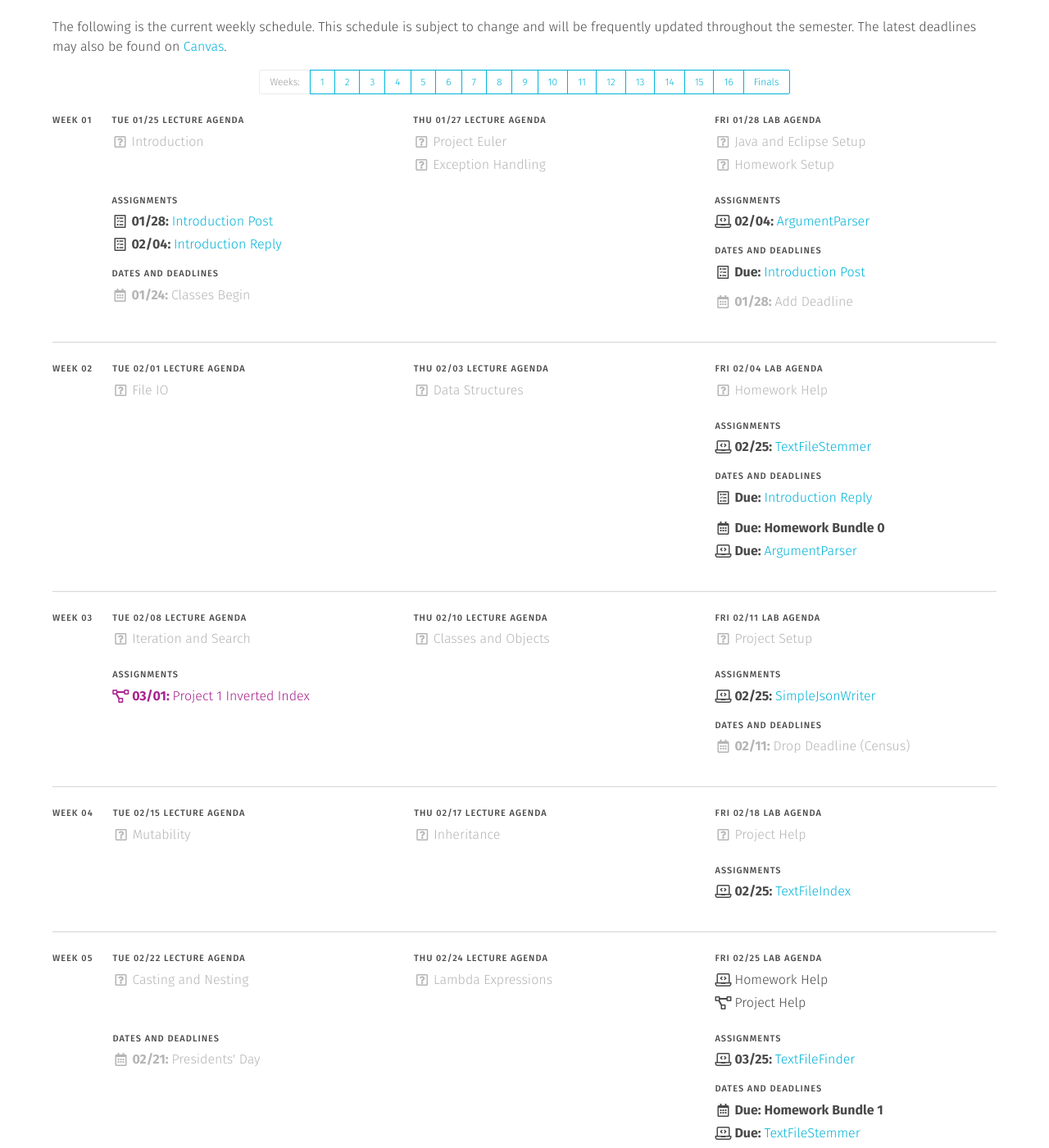
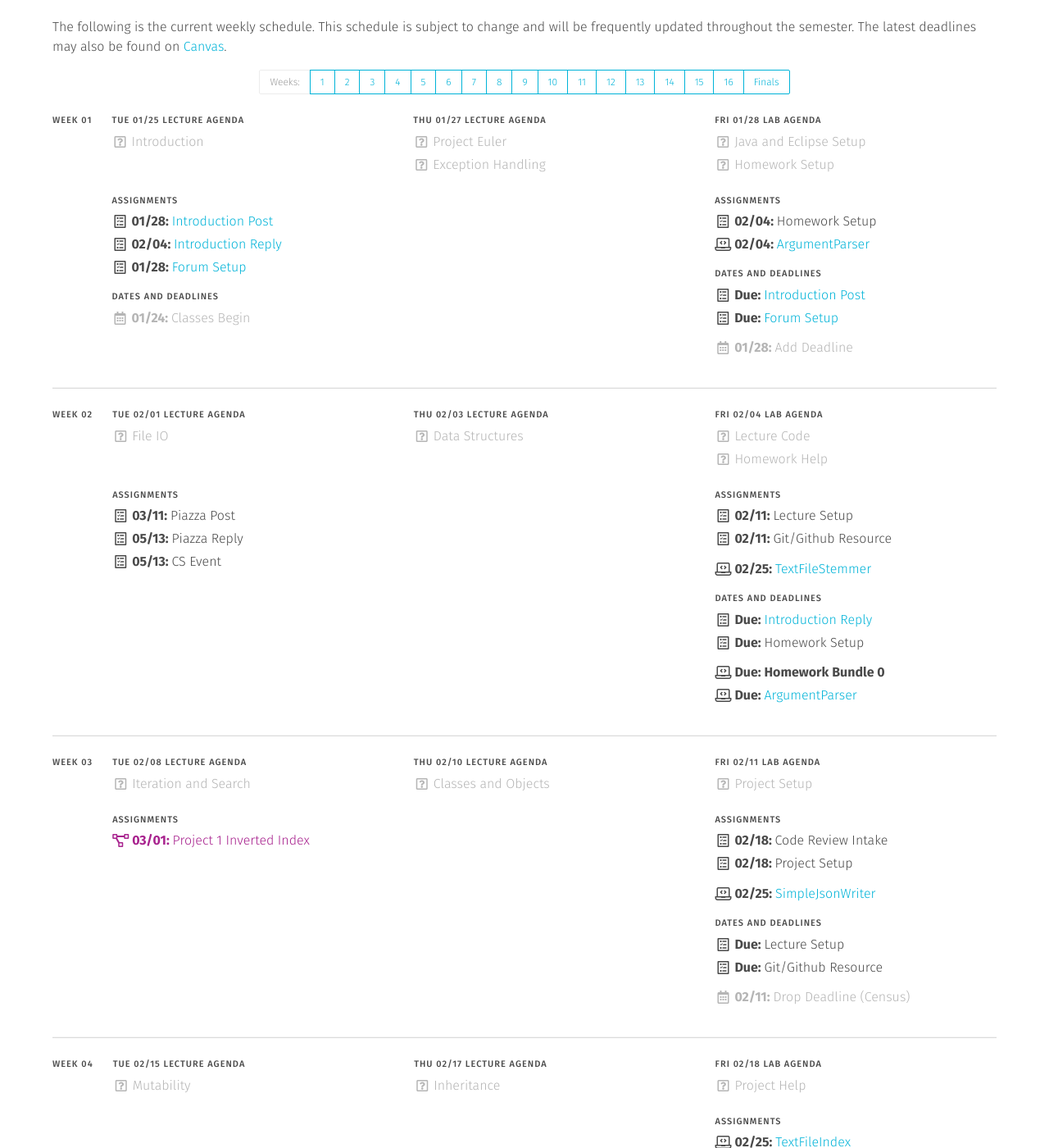
Before and after one commit to usf-cs272-spring2022/usf-cs272-spring2022.github.io, a Jekyll site: the page built from schedule.md, in a window 1280 px wide and 1400 px high, scrolled down 309 px. Shown: the whole window at 82% size. Built offline with Jekyll 4.4.1, drawn with Linux system fonts in a browser that asks for light colours; some of the changed text lies outside the part shown.

Commit message:
Adding participation placeholders

```diff
--- a/_data/participation.yml
+++ b/_data/participation.yml
@@ -1,100 +1,117 @@
-introduction_post: &default
+example_assignment: &default
+  text: 'Pending'
+  icon: 'participation'
+  date: false
+  link: false
+
+# week 1
+
+introduction_post:
+  <<: *default
   text: 'Introduction Post'
+  link: 'https://usfca.instructure.com/courses/1605147/discussion_topics/8062671'
   date: 2022-01-28
-  link: 'https://usfca.instructure.com/courses/1605147/discussion_topics/8062671'
-  icon: 'participation'
 
-introduction_reply: &default
+forum_setup:
+  <<: *default
+  text: 'Forum Setup'
+  link: 'https://usfca.instructure.com/courses/1605147/quizzes/2400251'
+  date: 2022-01-28
+
+# week 2 (homework bundle 0 due)
+
+introduction_reply:
+  <<: *default
   text: 'Introduction Reply'
+  link: 'https://usfca.instructure.com/courses/1605147/assignments/7175224'
   date: 2022-02-04
-  link: 'https://usfca.instructure.com/courses/1605147/assignments/7175224'
-  icon: 'participation'
 
-# forum_setup:
-#   <<: *default
-#   text: 'Forum Setup'
-#   link: 'https://usfca.instructure.com/courses/1602551/assignments/7122544'
-#   date: 2021-08-27
-#
-# homework_setup:
-#   <<: *default
-#   text: 'Setup Homework'
-#   link: 'https://usfca.instructure.com/courses/1602551/assignments/7125754'
-#   date: 2021-09-03
-#
-# github_resource:
-#   <<: *default
-#   text: 'Git/Github Resource'
-#   link: 'https://usfca.instructure.com/courses/1602551/assignments/7126537'
-#   date: 2021-09-03
-#
-# lecture_setup:
-#   <<: *default
-#   text: 'Lecture Setup'
-#   link: 'https://usfca.instructure.com/courses/1602551/assignments/7125755'
-#   date: 2021-09-10
-#
-# cs_event:
-#   <<: *default
-#   text: 'CS Event'
-#   link: 'https://usfca.instructure.com/courses/1602551/assignments/7127389'
-#   date: 2021-12-09
-#   show: true
-#
-# piazza_post:
-#   <<: *default
-#   text: 'Piazza Post'
-#   link: 'https://usfca.instructure.com/courses/1602551/assignments/7127537'
-#   date: 2021-12-09
-#   show: true
-#
-# piazza_response:
-#   <<: *default
-#   text: 'Piazza Response'
-#   link: 'https://usfca.instructure.com/courses/1602551/assignments/7127539'
-#   date: 2021-12-09
-#   show: true
-#
-# intake:
-#   <<: *default
-#   text: 'Code Review Intake'
-#   link: 'https://usfca.instructure.com/courses/1602551/assignments/7128352'
-#   date: 2021-09-17
-#
-# project_setup:
-#   <<: *default
-#   text: 'Project Setup'
-#   link: 'https://usfca.instructure.com/courses/1602551/assignments/7129460'
-#   date: 2021-09-17
-#
-# belonging1:
-#   <<: *default
-#   text: 'CS Belonging Survey 1'
-#   link: 'https://usfca.instructure.com/courses/1602551/assignments/7132274'
-#   date: 2021-09-24
-#
-# stream_benchmark:
-#   <<: *default
-#   text: 'Stream Benchmark'
-#   link: 'https://usfca.instructure.com/courses/1602551/assignments/7134916'
-#   date: 2021-10-08
-#
+homework_setup:
+  <<: *default
+  text: 'Homework Setup'
+  date: 2022-02-04
+
+# week 3 (nothing)
+
+github_resource:
+  <<: *default
+  text: 'Git/Github Resource'
+  date: 2022-02-11
+
+lecture_setup:
+  <<: *default
+  text: 'Lecture Setup'
+  date: 2022-02-11
+
+# week 4 (nothing)
+
+intake_review:
+  <<: *default
+  text: 'Code Review Intake'
+  date: 2022-02-18
+
+project_setup:
+  <<: *default
+  text: 'Project Setup'
+  date: 2022-02-18
+
+# week 5 (homework bundle 1)
+
+# week 6 (project 1)
+
+# week 7 (exam 1)
+
+piazza_post:
+  <<: *default
+  text: 'Piazza Post'
+  date: 2022-03-11
+  show: true
+
+# week 8 (spring break)
+
+# week 9 (retake, homework bundle 2)
+
 # midterm_survey:
 #   <<: *default
 #   text: 'Midterm Survey'
 #   link: 'https://usfca.instructure.com/courses/1602551/assignments/7139677'
 #   date: 2021-11-05
-#
+
+# week 10 (project 2)
+
 # final_plan:
 #   <<: *default
 #   text: 'Final Grade Plan'
 #   link: 'https://usfca.instructure.com/courses/1602551/assignments/7145001'
 #   date: 2021-12-09
 #   show: true
-#
-# belonging2:
+
+# week 11 (homework bundle 3, pass requirement)
+
+# week 12 (easter)
+
+# week 13 (project 3)
+
+# week 14 (homework bundle 4)
+
+# week 15 (exam 2, homework bundle 5)
+
+# week 16 (project 4, end of semester)
+
+cs_event:
+  <<: *default
+  text: 'CS Event'
+  date: 2022-05-13
+  show: true
+
+piazza_reply:
+  <<: *default
+  text: 'Piazza Reply'
+  date: 2022-05-13
+  show: true
+
+# final_survey:
 #   <<: *default
-#   text: 'CS Belonging Survey 2'
-#   link: 'https://usfca.instructure.com/courses/1602551/assignments/7144605'
-#   date: 2021-12-09
-#   show: true
+#   text: 'Midterm Survey'
+#   link: 'https://usfca.instructure.com/courses/1602551/assignments/7139677'
+#   date: 2021-11-05
--- a/_data/schedule.yml
+++ b/_data/schedule.yml
@@ -39,6 +39,9 @@ weeks:
               - file: 'participation'
                 name: 'introduction_reply'
 
+              - file: 'participation'
+                name: 'forum_setup'
+
           - <<: *deadlines
             items:
               - text: 'Classes Begin'
@@ -68,6 +71,9 @@ weeks:
 
           - <<: *assignments
             items:
+              - file: 'participation'
+                name: 'homework_setup'
+
               - file: 'homework'
                 name: 'argumentparser'
 
@@ -75,6 +81,9 @@ weeks:
             items:
               - file: 'participation'
                 name: 'introduction_post'
+
+              - file: 'participation'
+                name: 'forum_setup'
 
               - text: 'Add Deadline'
                 date: 2022-01-28
@@ -91,6 +100,17 @@ weeks:
               - text: 'File IO'
                 type: [*pending]
 
+          - <<: *assignments
+            items:
+              - file: 'participation'
+                name: 'piazza_post'
+
+              - file: 'participation'
+                name: 'piazza_reply'
+
+              - file: 'participation'
+                name: 'cs_event'
+
       - date: 2022-02-03
         sections:
           - <<: *lectures
@@ -102,21 +122,34 @@ weeks:
         sections:
           - <<: *labs
             items:
+              - text: 'Lecture Code'
+                type: [*pending]
+
               - text: 'Homework Help'
                 type: [*pending]
 
           - <<: *assignments
             items:
+              - file: 'participation'
+                name: 'lecture_setup'
+
+              - file: 'participation'
+                name: 'github_resource'
+
               - file: 'homework'
                 name: 'textfilestemmer'
+                type: ['bump']
 
           - <<: *deadlines
             items:
               - file: 'participation'
                 name: 'introduction_reply'
 
+              - file: 'participation'
+                name: 'homework_setup'
+
               - text: 'Homework Bundle 0'
-                icon: 'date'
+                icon: 'homework'
                 date: 2022-02-04
                 type: ['has-text-weight-bold', 'bump']
 
@@ -154,16 +187,29 @@ weeks:
 
           - <<: *assignments
             items:
+              - file: 'participation'
+                name: 'intake_review'
+
+              - file: 'participation'
+                name: 'project_setup'
+
               - file: 'homework'
                 name: 'simplejsonwriter'
+                type: ['bump']
 
           - <<: *deadlines
             items:
+              - file: 'participation'
+                name: 'lecture_setup'
+
+              - file: 'participation'
+                name: 'github_resource'
+
               - text: 'Drop Deadline (Census)'
                 date: 2022-02-11
                 icon: 'date'
                 show: true
-                type: [*pending]
+                type: [*pending, 'bump']
 
   - week: 4
     days:
@@ -192,6 +238,14 @@ weeks:
             items:
               - file: 'homework'
                 name: 'textfileindex'
+
+          - <<: *deadlines
+            items:
+              - file: 'participation'
+                name: 'intake_review'
+
+              - file: 'participation'
+                name: 'project_setup'
 
   - week: 5
     days:
@@ -235,7 +289,7 @@ weeks:
           - <<: *deadlines
             items:
               - text: 'Homework Bundle 1'
-                icon: 'date'
+                icon: 'homework'
                 date: 2022-02-25
                 type: ['has-text-weight-bold']
 
@@ -336,6 +390,11 @@ weeks:
               - file: 'homework'
                 name: 'loggersetup'
 
+          - <<: *deadlines
+            items:
+              - file: 'participation'
+                name: 'piazza_post'
+
   - week: 8
     days:
       - date: 2022-03-15
@@ -403,7 +462,7 @@ weeks:
           - <<: *deadlines
             items:
               - text: 'Homework Bundle 2'
-                icon: 'date'
+                icon: 'homework'
                 date: 2022-03-25
                 type: ['has-text-weight-bold']
 
@@ -497,7 +556,7 @@ weeks:
           - <<: *deadlines
             items:
               - text: 'Homework Bundle 3'
-                icon: 'date'
+                icon: 'homework'
                 date: 2022-04-08
                 type: ['has-text-weight-bold']
 
@@ -643,7 +702,7 @@ weeks:
           - <<: *deadlines
             items:
               - text: 'Homework Bundle 4'
-                icon: 'date'
+                icon: 'homework'
                 date: 2022-04-29
                 type: ['has-text-weight-bold']
 
@@ -692,7 +751,7 @@ weeks:
           - <<: *deadlines
             items:
               - text: 'Homework Bundle 5'
-                icon: 'date'
+                icon: 'homework'
                 date: 2022-05-06
                 type: ['has-text-weight-bold']
 
@@ -744,7 +803,11 @@ weeks:
           - label: 'End of Semester Deadlines'
             dates: true
             items:
-              - text: Pending
+              - file: 'participation'
+                name: 'cs_event'
+
+              - file: 'participation'
+                name: 'piazza_reply'
 
   - text: 'Finals'
     days:
```
